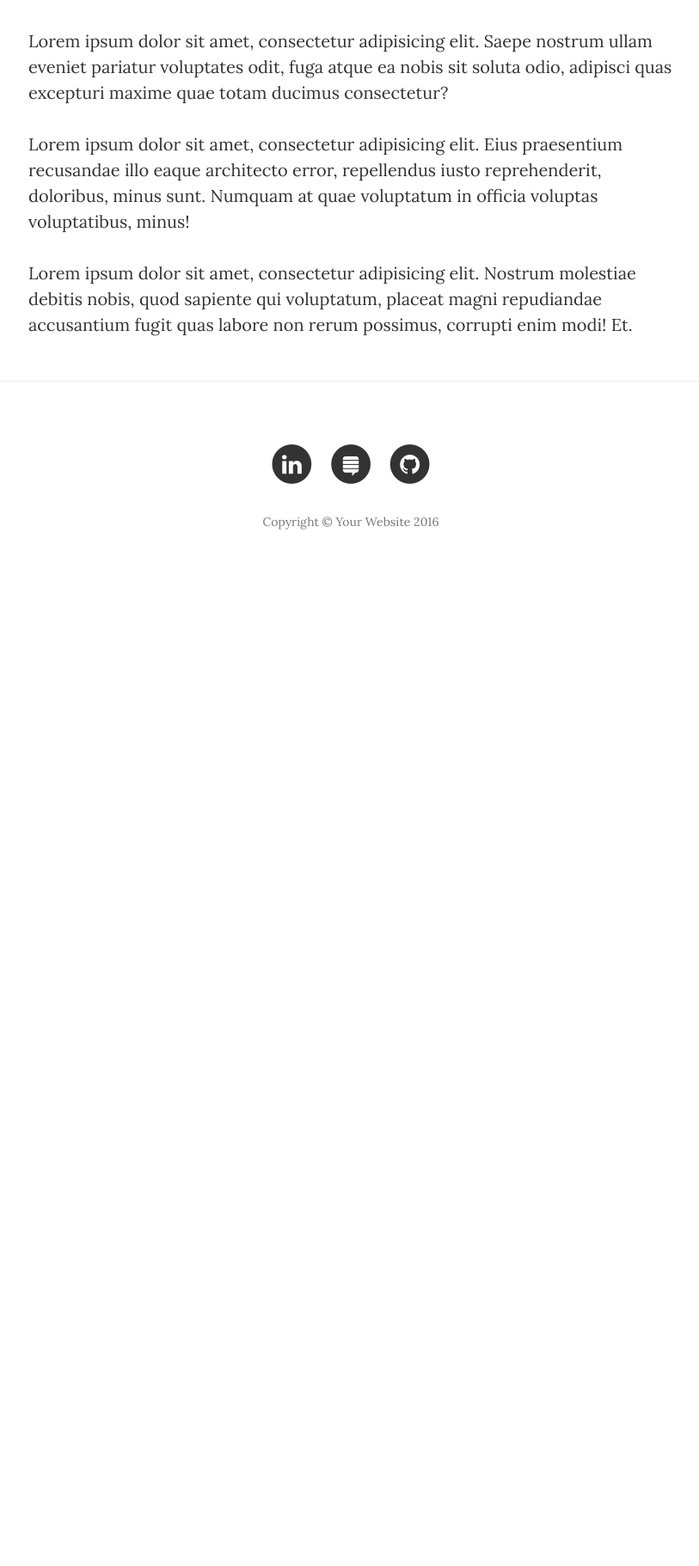
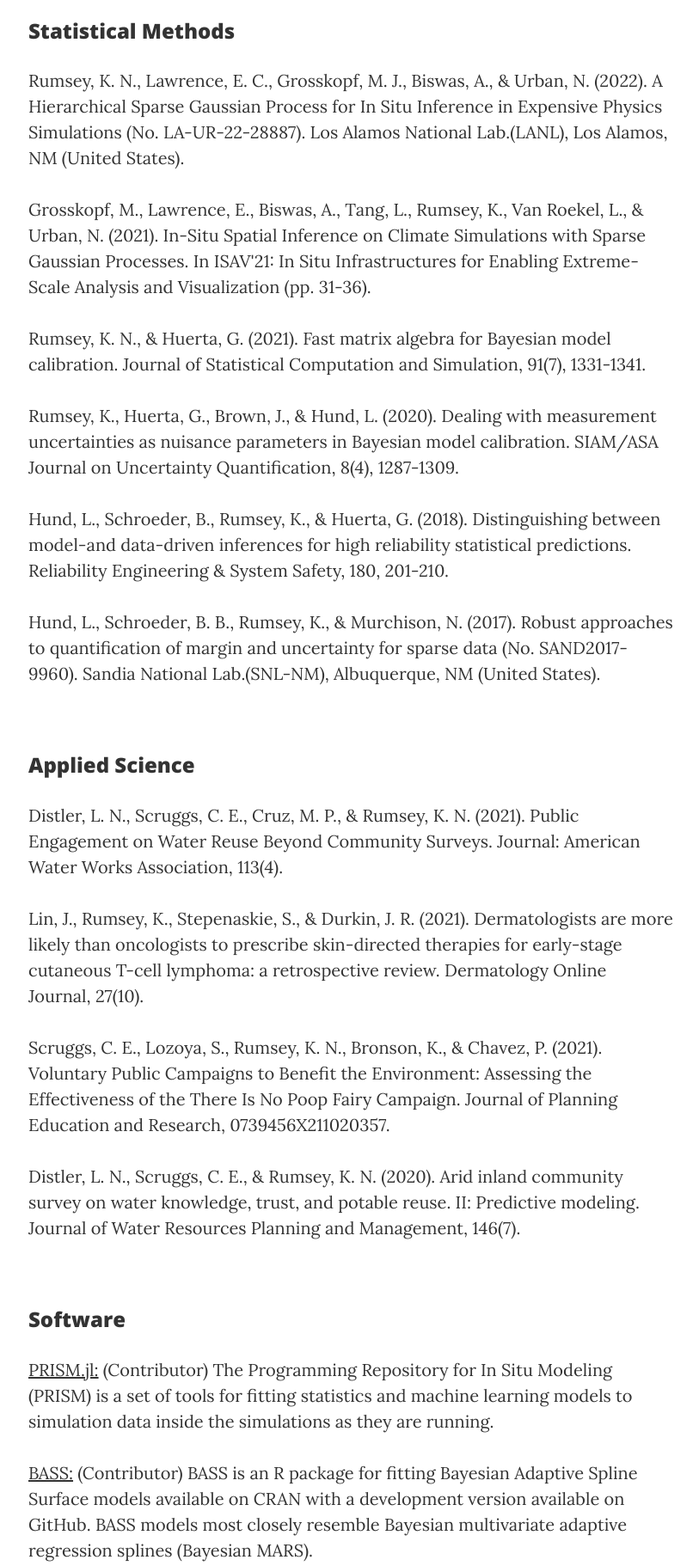
Before and after one commit to knrumsey/knrumsey.github.io, a website: page post.html in a window 1280 px wide. Shown: the part 459-2281 px from the top of the page at 86% size, without its empty margins (232-1045 px from the left). Before the commit the page ends 1142 px from the top, so only its background shows below. Drawn offline with nearby package versions, Linux system fonts and the light colour scheme.

Commit message:
auto commit

```diff
--- a/post.html
+++ b/post.html
@@ -52,7 +52,7 @@
                         <a href="index.html">Home</a>
                     </li>
                     <li>
-                        <a href="post.html">Publications</a>
+                        <a href="post.html">Publications and Software</a>
                     </li>
                 </ul>
             </div>
@@ -63,7 +63,7 @@
 
     <!-- Page Header -->
     <!-- Set your background image for this header on the line below. -->
-    <header class="intro-header" style="background-image: url('img/post-bg.jpg')">
+    <header class="intro-header" style="background-image: url('img/Desert.jpeg')">
         <div class="container">
             <div class="row">
                 <div class="col-lg-8 col-lg-offset-2 col-md-10 col-md-offset-1">
@@ -82,9 +82,31 @@
     <div class="container">
         <div class="row">
             <div class="col-lg-8 col-lg-offset-2 col-md-10 col-md-offset-1">
-                <p>Lorem ipsum dolor sit amet, consectetur adipisicing elit. Saepe nostrum ullam eveniet pariatur voluptates odit, fuga atque ea nobis sit soluta odio, adipisci quas excepturi maxime quae totam ducimus consectetur?</p>
-                <p>Lorem ipsum dolor sit amet, consectetur adipisicing elit. Eius praesentium recusandae illo eaque architecto error, repellendus iusto reprehenderit, doloribus, minus sunt. Numquam at quae voluptatum in officia voluptas voluptatibus, minus!</p>
-                <p>Lorem ipsum dolor sit amet, consectetur adipisicing elit. Nostrum molestiae debitis nobis, quod sapiente qui voluptatum, placeat magni repudiandae accusantium fugit quas labore non rerum possimus, corrupti enim modi! Et.</p>
+		<header>
+  			<h3>Statistical Methods</h3>
+			<p>Rumsey, K. N., Lawrence, E. C., Grosskopf, M. J., Biswas, A., & Urban, N. (2022). A Hierarchical Sparse Gaussian Process for In Situ Inference in Expensive Physics Simulations (No. LA-UR-22-28887). Los Alamos National Lab.(LANL), Los Alamos, NM (United States).  </p>
+			<p>Grosskopf, M., Lawrence, E., Biswas, A., Tang, L., Rumsey, K., Van Roekel, L., & Urban, N. (2021). In-Situ Spatial Inference on Climate Simulations with Sparse Gaussian Processes. In ISAV'21: In Situ Infrastructures for Enabling Extreme-Scale Analysis and Visualization (pp. 31-36). </p>
+			<p>Rumsey, K. N., & Huerta, G. (2021). Fast matrix algebra for Bayesian model calibration. Journal of Statistical Computation and Simulation, 91(7), 1331-1341.  </p>
+			<p>Rumsey, K., Huerta, G., Brown, J., & Hund, L. (2020). Dealing with measurement uncertainties as nuisance parameters in Bayesian model calibration. SIAM/ASA Journal on Uncertainty Quantification, 8(4), 1287-1309.  </p>
+  			<p>Hund, L., Schroeder, B., Rumsey, K., & Huerta, G. (2018). Distinguishing between model-and data-driven inferences for high reliability statistical predictions. Reliability Engineering & System Safety, 180, 201-210. </p>
+			<p> Hund, L., Schroeder, B. B., Rumsey, K., & Murchison, N. (2017). Robust approaches to quantification of margin and uncertainty for sparse data (No. SAND2017-9960). Sandia National Lab.(SNL-NM), Albuquerque, NM (United States).</p>
+		</header>
+		<br>
+		<header>
+			<h3>Applied Science</h3>
+			<p> Distler, L. N., Scruggs, C. E., Cruz, M. P., & Rumsey, K. N. (2021). Public Engagement on Water Reuse Beyond Community Surveys. Journal: American Water Works Association, 113(4).</p>
+			<p> Lin, J., Rumsey, K., Stepenaskie, S., & Durkin, J. R. (2021). Dermatologists are more likely than oncologists to prescribe skin-directed therapies for early-stage cutaneous T-cell lymphoma: a retrospective review. Dermatology Online Journal, 27(10).</p>
+			<p>Scruggs, C. E., Lozoya, S., Rumsey, K. N., Bronson, K., & Chavez, P. (2021). Voluntary Public Campaigns to Benefit the Environment: Assessing the Effectiveness of the There Is No Poop Fairy Campaign. Journal of Planning Education and Research, 0739456X211020357.</p>
+			<p>Distler, L. N., Scruggs, C. E., & Rumsey, K. N. (2020). Arid inland community survey on water knowledge, trust, and potable reuse. II: Predictive modeling. Journal of Water Resources Planning and Management, 146(7).</p>
+		</header>
+		<br>
+		<header>
+			<h3> Software </h3>
+			<p> <a href="https://github.com/lanl/PRISM">PRISM.jl:</a> (Contributor) The Programming Repository for In Situ Modeling (PRISM) is a set of tools for fitting statistics and machine learning models to simulation data inside the simulations as they are running. </p>
+			<p> <a href="https://github.com/lanl/BASS">BASS:</a> (Contributor) BASS is an R package for fitting Bayesian Adaptive Spline Surface models available on CRAN with a development version available on GitHub. BASS models most closely resemble Bayesian multivariate adaptive regression splines (Bayesian MARS).</p>
+			<p> <a href="https://github.com/knrumsey-lanl/GBASS">GBASS:</a> (Author) GBASS (Generalized Bayesian Additive Spline Surface) is an R package for fitting BASS models with flexible likelihoods including the (t), (Horseshoe), Asymmetric Laplace (for quantile regression) and Normal-Wald likelihoods.
+			<p> <a href="https://github.com/knrumsey/quack">quack:</a> (Author) The quack R package contains several tools for UQ and Bayesian model calibration, with an emphasis on inference for physical parameters in complex physical systems.
+		</header>
             </div>
         </div>
     </div>
```
Also changed, not shown: index.html (+14 -1 lines), img/Desert.jpeg (added).
